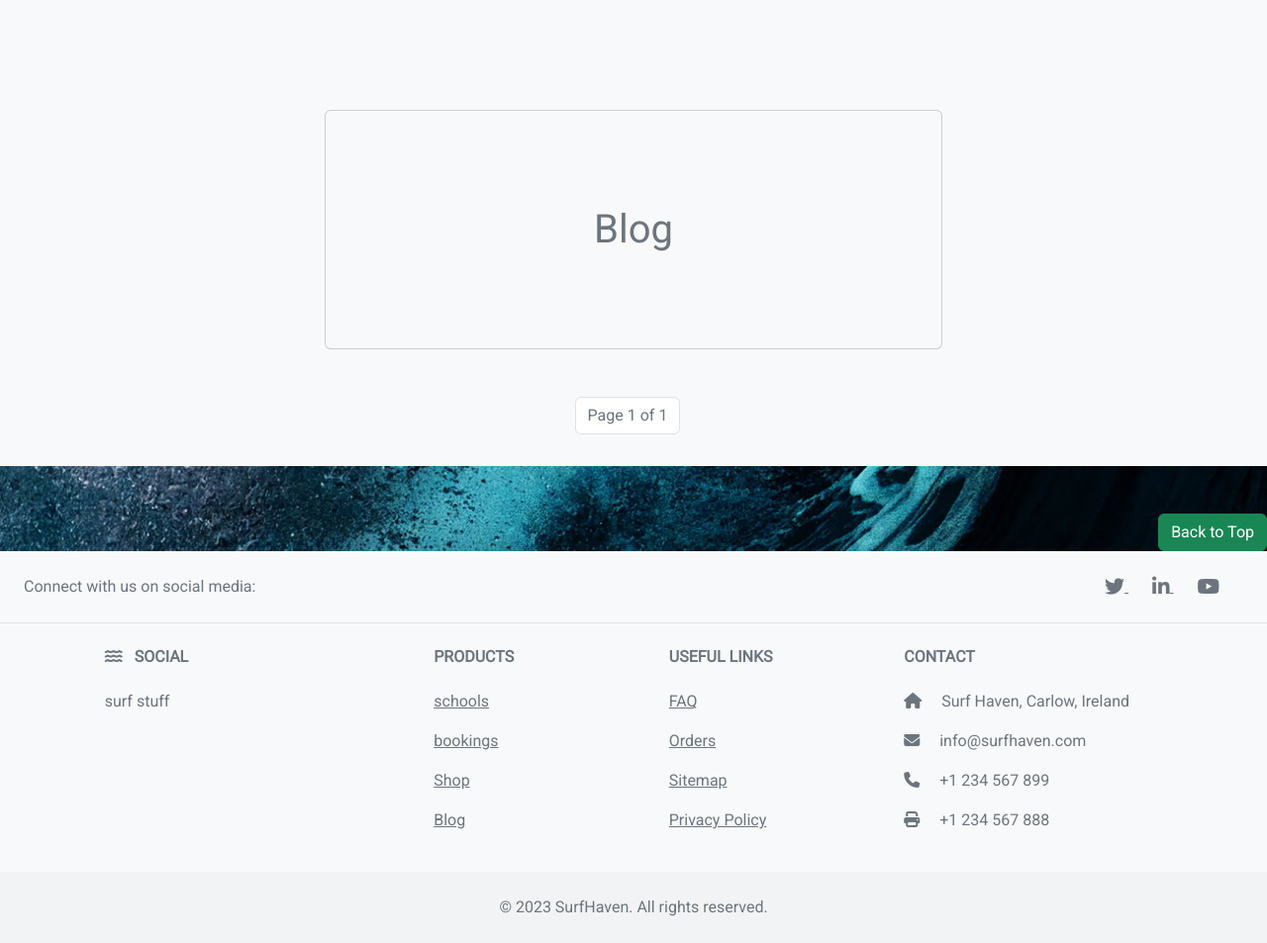
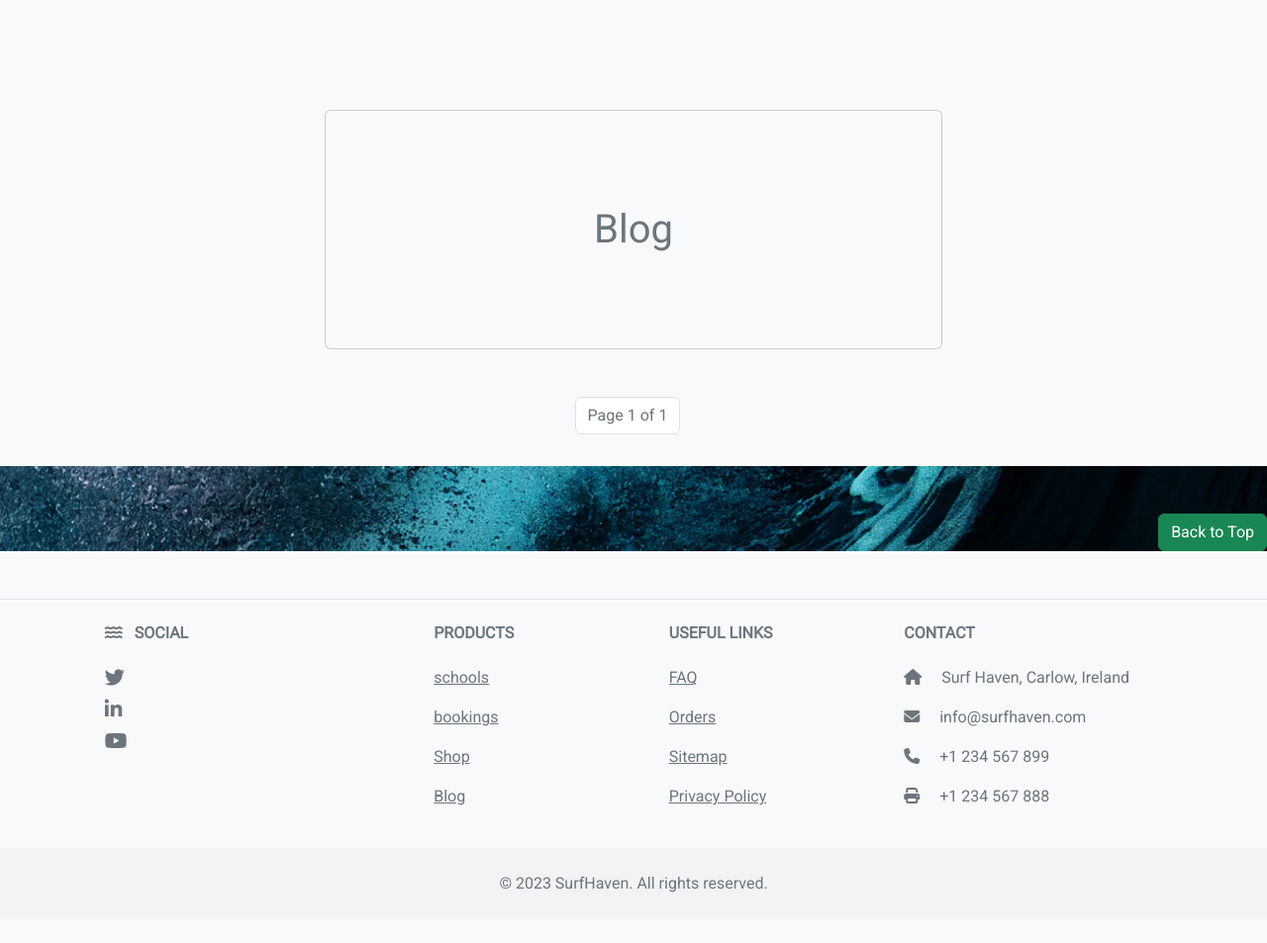
Before and after one commit to bwogit/CI_PP5_SURF_HAVEN, a Django app: page /blog/ in a window 1280 px wide. Shown: the part 129-1082 px from the top of the page at 99% size. After the commit the page ends 1031 px from the top, so only its background shows below. Run offline with Django 3.2, Linux system fonts and the light colour scheme; data that the repository does not hold is empty; some libraries are stand-ins or nearby versions.

Commit message:
adjustign layout of footer

```diff
--- a/templates/base.html
+++ b/templates/base.html
@@ -190,12 +190,12 @@
     <!-- Section: Social media -->
     <section class="d-flex justify-content-center justify-content-lg-between p-4 border-bottom">
         <!-- Left -->
-        <div class="me-5 d-none d-lg-block">
+        <!-- <div class="me-5 d-none d-lg-block">
             <span>Connect with us on social media:</span>
-        </div>
+        </div> -->
         <!-- Left -->
         <!-- Right -->
-        <div>
+        <!-- <div>
             <a href="#" class="me-4 link-secondary">
                 <i class="fab fa-twitter fa-lg"></i>
             </a>
@@ -205,7 +205,7 @@
             <a href="#" class="me-4 link-secondary">
                 <i class="fab fa-youtube fa-lg"></i>
             </a>
-        </div>
+        </div> -->
         <!-- Right -->
     </section>
     <!-- Section: Links  -->
@@ -219,10 +219,25 @@
                     <h6 class="text-uppercase fw-bold mb-4">
                         <i class="fas fa-water me-2"></i> Social
                     </h6>
-                    <p>
-                        surf stuff
-                    </p>
+                    <div>
+                        <div class="mb-2">
+                            <a href="#" class="me-4 link-secondary">
+                                <i class="fab fa-twitter fa-lg"></i>
+                            </a>
+                        </div>
+                        <div class="mb-2">
+                            <a href="#" class="me-4 link-secondary">
+                                <i class="fab fa-linkedin-in fa-lg"></i>
+                            </a>
+                        </div>
+                        <div>
+                            <a href="#" class="me-4 link-secondary">
+                                <i class="fab fa-youtube fa-lg"></i>
+                            </a>
+                        </div>
+                    </div>
                 </div>
+
                 <!-- Grid column -->
                 <!-- Links -->
                 <div class="col-md-2 col-lg-2 col-xl-2 mx-auto mb-4">
```
